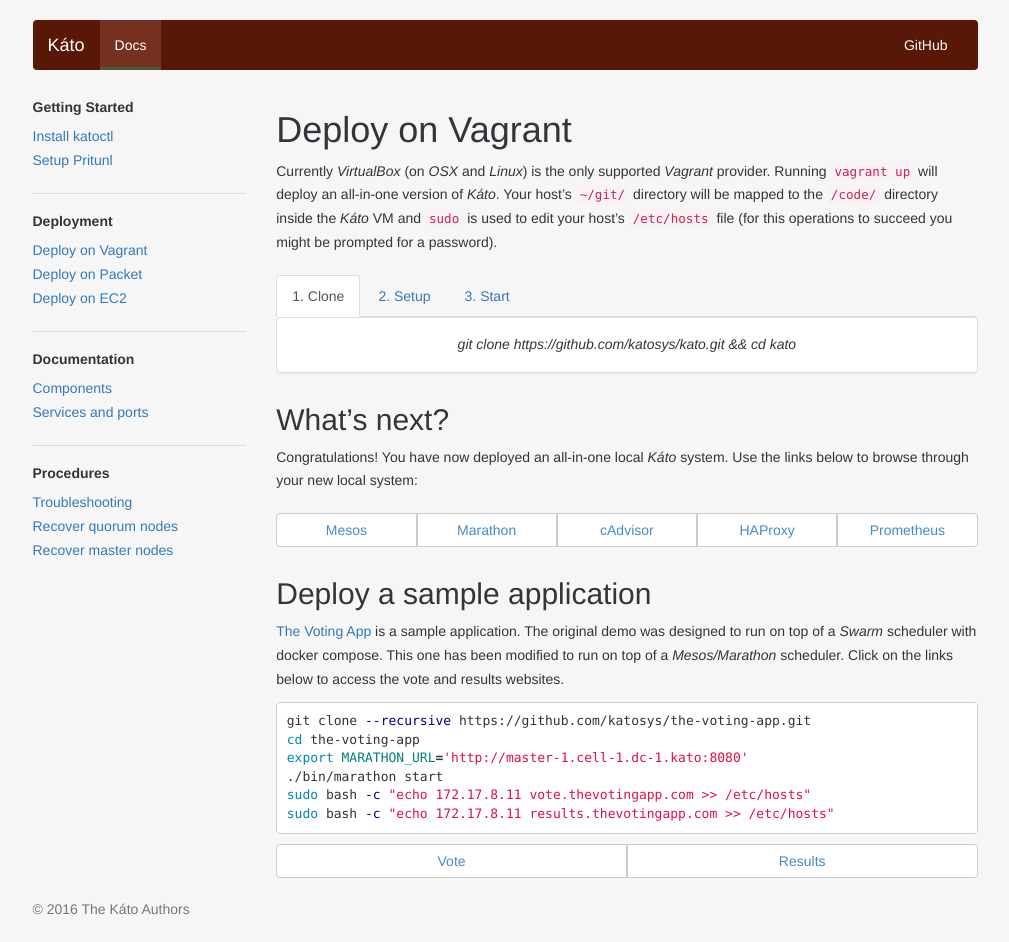
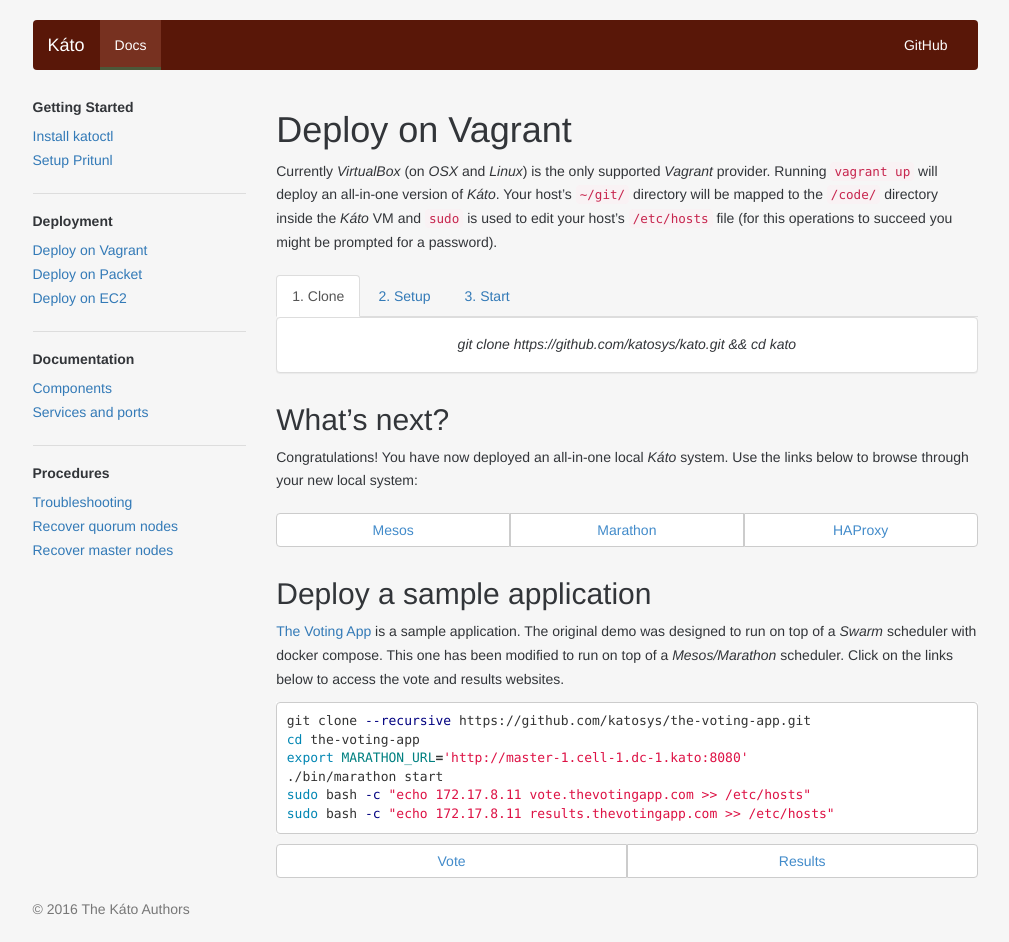
Before and after one commit to h0tbird/coreseed, a Jekyll site: the page built from docs/docs/vagrant.md, in a window 1280 px wide. Shown: the whole page, without its empty margins (135-1144 px from the left). Built offline with Jekyll 4.4.1, drawn with Linux system fonts in a browser that asks for light colours; nearby versions of some CDN libraries; some web fonts are replaced.

Commit message:
Remove cAdvisor and Prometheus links

```diff
--- a/docs/docs/vagrant.md
+++ b/docs/docs/vagrant.md
@@ -68,13 +68,7 @@ Congratulations! You have now deployed an all-in-one local *Káto* system. Use t
     <a class="btn btn-default" href="http://master-1.cell-1.dc-1.kato:8080"><font color="#428bca">Marathon</font></a>
   </div>
   <div class="btn-group" role="group">
-    <a class="btn btn-default" href="http://master-1.cell-1.dc-1.kato:4194"><font color="#428bca">cAdvisor</font></a>
-  </div>
-  <div class="btn-group" role="group">
     <a class="btn btn-default" href="http://worker-1.cell-1.dc-1.kato:9090/haproxy?stats"><font color="#428bca">HAProxy</font></a>
-  </div>
-  <div class="btn-group" role="group">
-    <a class="btn btn-default" href="http://master-1.cell-1.dc-1.kato:9191/targets"><font color="#428bca">Prometheus</font></a>
   </div>
 </div>
 
```
